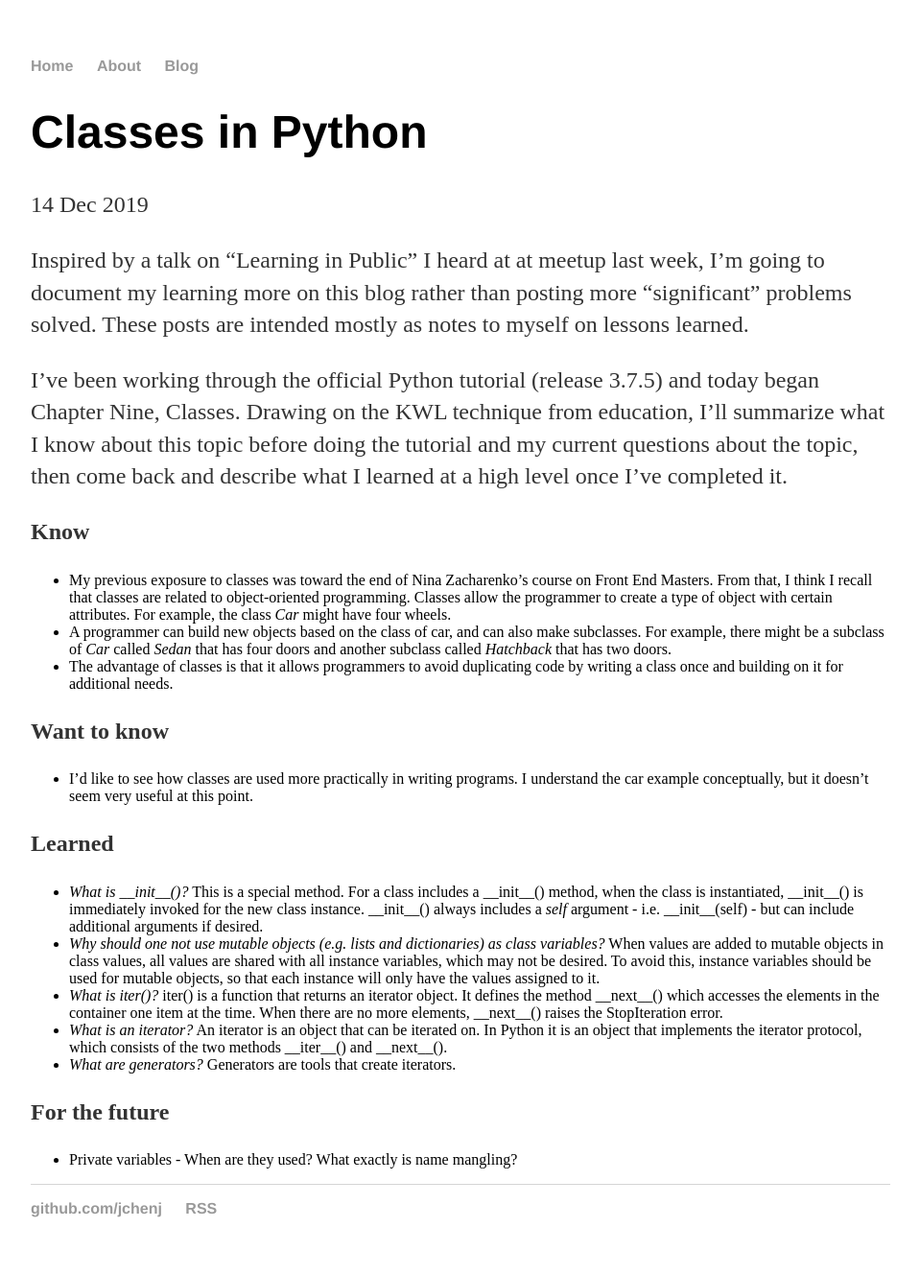
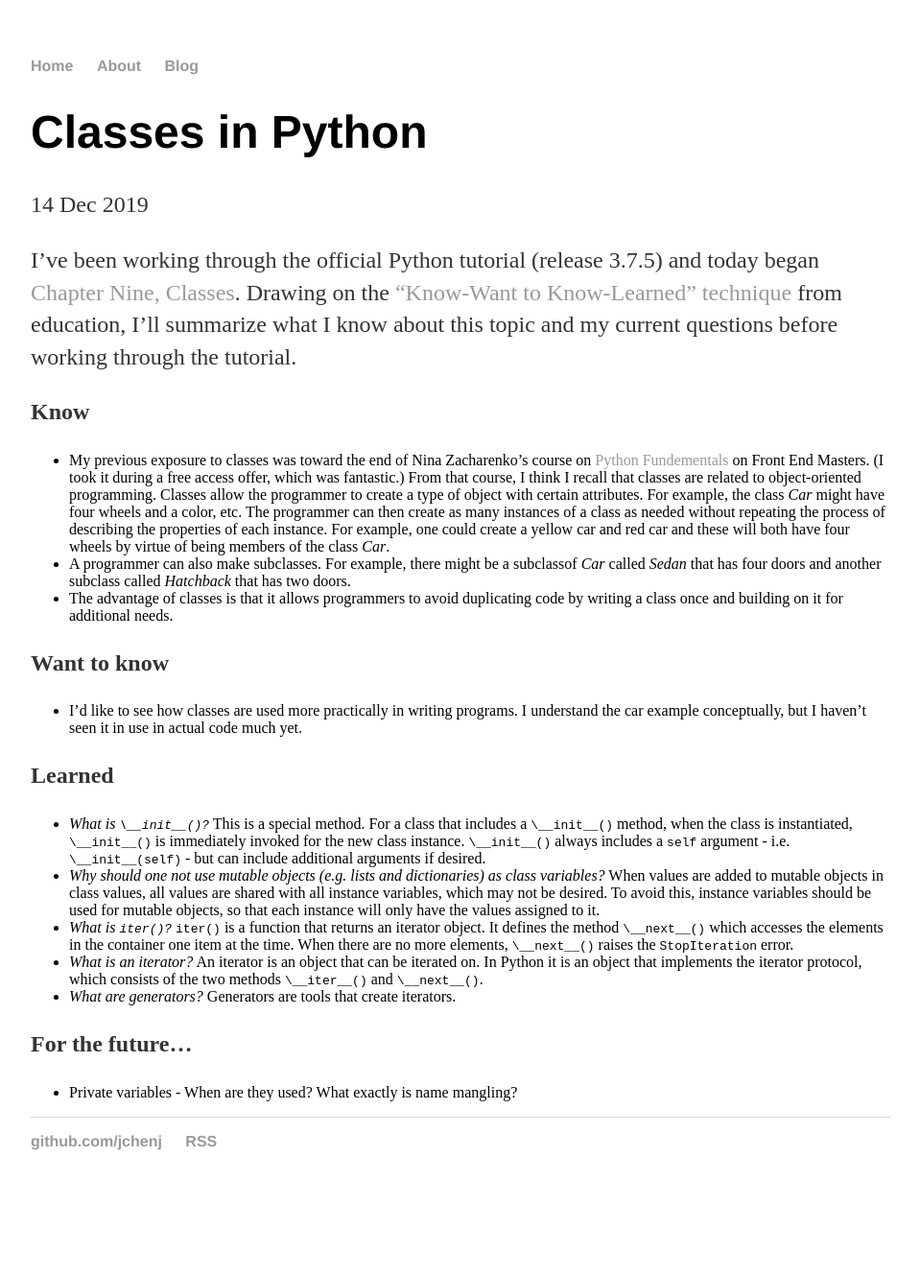
Before and after one commit to jchenj/jchenj.github.io, a Jekyll site: the page built from _posts/2019-12-14-classes-python.md, in a window 1280 px wide. Shown: the whole page at 96% size, without its empty margins (160-1119 px from the left). Built offline with Jekyll 4.4.1, drawn with Linux system fonts in a browser that asks for light colours; after the commit the page ends 1259 px from its top, so only the background shows below that.

Commit message:
Update 2019-12-14-classes-python.md

```diff
--- a/_posts/2019-12-14-classes-python.md
+++ b/_posts/2019-12-14-classes-python.md
@@ -4,32 +4,22 @@ title: Classes in Python
 date: 2019-12-14
 ---
 
-Inspired by a talk on "Learning in Public" I heard at at meetup last week, I'm going to document my learning more on this blog
-rather than posting more "significant" problems solved. These posts are intended mostly as notes to myself on lessons learned. <br>
-
-I've been working through the official Python tutorial (release 3.7.5) and today began Chapter Nine, Classes. Drawing on the KWL
-technique from education, I'll summarize what I know about this topic before doing the tutorial and my current questions about the topic,
-then come back and describe what I learned at a high level once I've completed it. <br>
+I've been working through the official Python tutorial (release 3.7.5) and today began [Chapter Nine, Classes](https://docs.python.org/3.7/tutorial/classes.html). Drawing on the ["Know-Want to Know-Learned" technique](https://en.wikipedia.org/wiki/KWL_table) from education, I'll summarize what I know about this topic and my current questions before working through the tutorial.
 
 **Know**
-* My previous exposure to classes was toward the end of Nina Zacharenko's course on Front End Masters. From that, I think I recall
-that classes are related to object-oriented programming. Classes allow the programmer to create a type of object with certain
-attributes. For example, the class *Car* might have four wheels.
-* A programmer can build new objects based on the class of car, and can also make subclasses. For example, there might be a subclass
-of *Car* called *Sedan* that has four doors and another subclass called *Hatchback* that has two doors.
-* The advantage of classes is that it allows programmers to avoid duplicating code by writing a class once and building on it for additional
-needs.<br>
+* My previous exposure to classes was toward the end of Nina Zacharenko's course on [Python Fundementals](https://frontendmasters.com/courses/python/) on Front End Masters. (I took it during a free access offer, which was fantastic.) From that course, I think I recall that classes are related to object-oriented programming. Classes allow the programmer to create a type of object with certain attributes. For example, the class *Car* might have four wheels and a color, etc. The programmer can then create as many instances of a class as needed without repeating the process of describing the properties of each instance. For example, one could create a yellow car and red car and these will both have four wheels by virtue of being members of the class *Car*.
+* A programmer can also make subclasses. For example, there might be a subclassof *Car* called *Sedan* that has four doors and another subclass called *Hatchback* that has two doors.
+* The advantage of classes is that it allows programmers to avoid duplicating code by writing a class once and building on it for additional needs.<br>
 
-**Want to know** <br>
-* I'd like to see how classes are used more practically in writing programs. I understand the car example conceptually, but it doesn't seem very useful at this point.<br>
+**Want to know**
+* I'd like to see how classes are used more practically in writing programs. I understand the car example conceptually, but I haven't seen it in use in actual code much yet.
 
-**Learned** <br>
-* *What is \__init__()?* This is a special method. For a class includes a \__init__() method, when the class is instantiated, \__init__() is immediately invoked for the new class instance. \__init__() always includes a *self* argument - i.e. \__init__(self) - but can include additional arguments if desired.
+**Learned**
+* *What is `\__init__()?`* This is a special method. For a class that includes a `\__init__()` method, when the class is instantiated, `\__init__()` is immediately invoked for the new class instance. `\__init__()` always includes a `self` argument - i.e. `\__init__(self)` - but can include additional arguments if desired.
 * *Why should one not use mutable objects (e.g. lists and dictionaries) as class variables?* When values are added to mutable objects in class values, all values are shared with all instance variables, which may not be desired. To avoid this, instance variables should be used for mutable objects, so that each instance will only have the values assigned to it.
-* *What is iter()?* iter() is a function that returns an iterator object. It defines the method \__next__() which accesses the elements in the container one item at the time. When there are no more elements, \__next__() raises the StopIteration error.
-* *What is an iterator?* An iterator is an object that can be iterated on. In Python it is an object that implements the iterator protocol, which consists of the two methods \__iter__() and \__next__().
+* *What is `iter()?`* `iter()` is a function that returns an iterator object. It defines the method `\__next__()` which accesses the elements in the container one item at the time. When there are no more elements, `\__next__()` raises the `StopIteration` error.
+* *What is an iterator?* An iterator is an object that can be iterated on. In Python it is an object that implements the iterator protocol, which consists of the two methods `\__iter__()` and `\__next__()`.
 * *What are generators?* Generators are tools that create iterators.
 
-
-**For the future** <br>
+**For the future...**
 * Private variables - When are they used? What exactly is name mangling?
```
